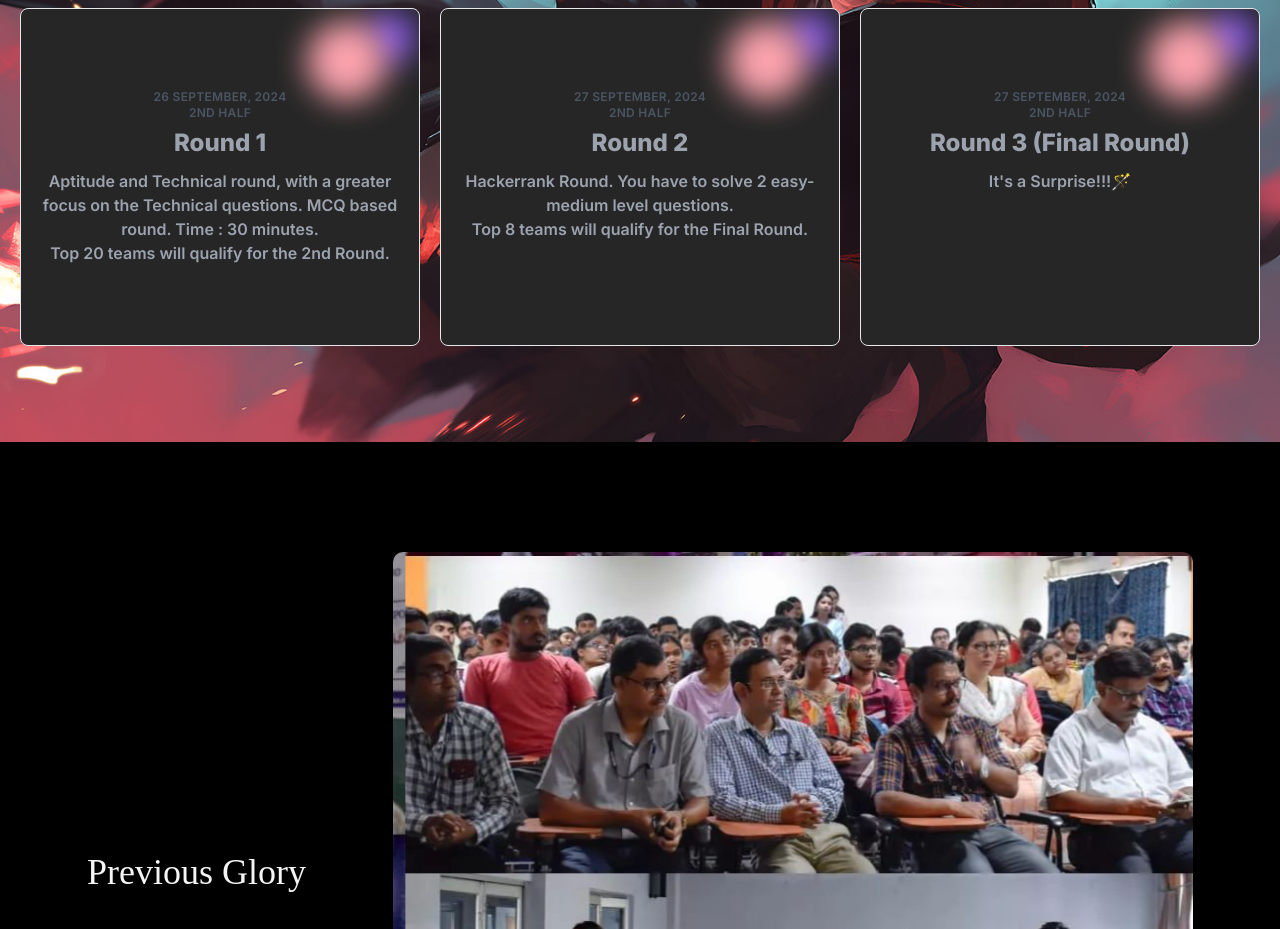
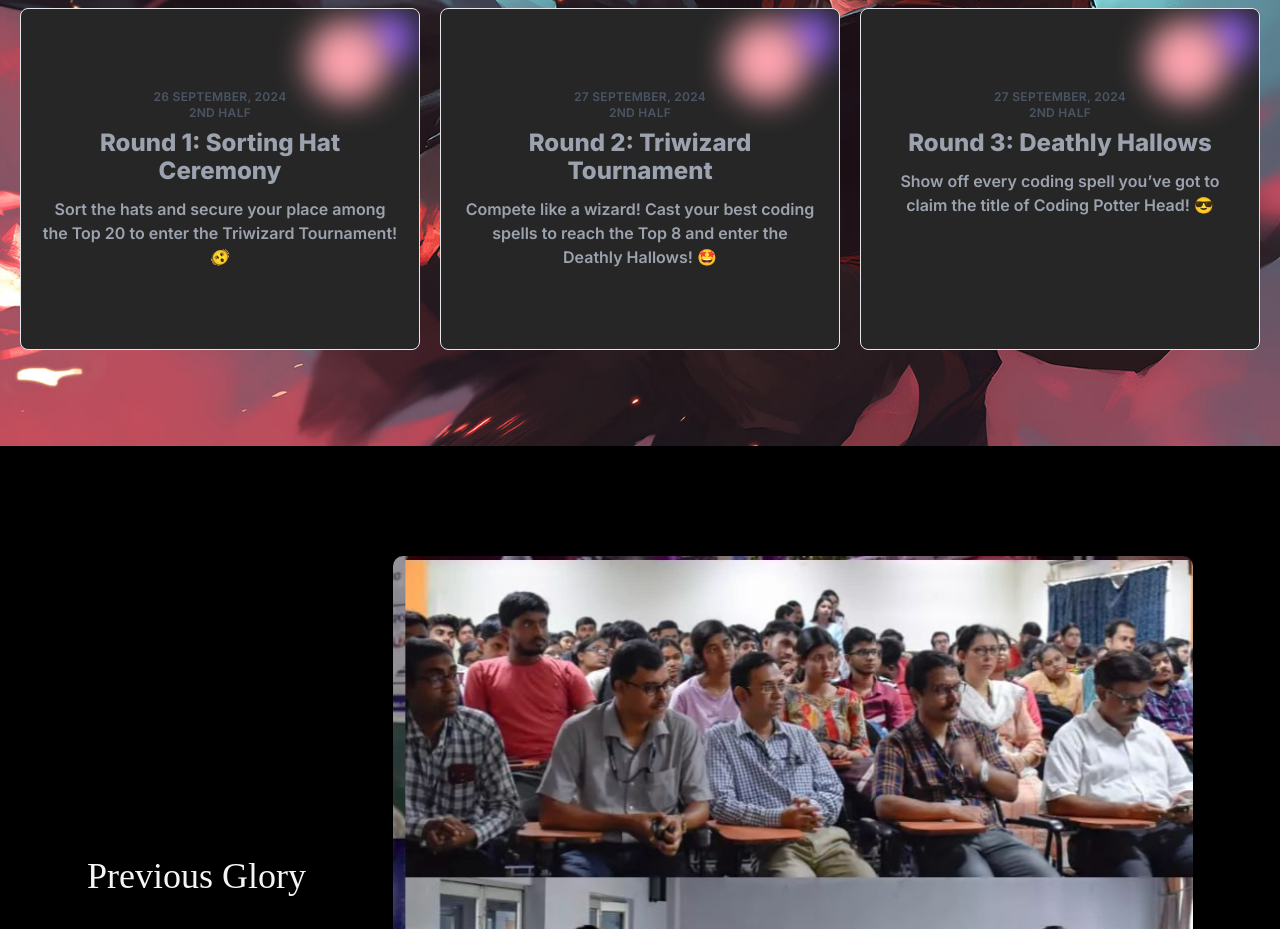
Before and after one commit to Sreyasree-001/Kodikas2k24, a Next.js app: page / in a window 1280 px wide. Shown: the part 1080-2009 px from the top of the page. Built offline with nearby package versions, Linux system fonts and the light colour scheme.

Commit message:
round details update

```diff
--- a/src/app/Components/AboutEvent.jsx
+++ b/src/app/Components/AboutEvent.jsx
@@ -30,13 +30,13 @@ const AboutEvent = () => {
             className="inline-block max-w-xs mx-auto mb-3 text-2xl font-extrabold leading-7 transition-colors duration-200 hover:text-deep-purple-accent-400"
             title="Round 1"
           >
-            Round 1
+            Round 1: Sorting Hat Ceremony
           </p>
-          <br />
+          <br/>
           <p
             className="inline-flex items-center font-semibold transition-colors duration-200"
           >
-            Aptitude and Technical round, with a greater focus on the Technical questions. MCQ based round. Time : 30 minutes.<br></br>Top 20 teams will qualify for the 2nd Round.
+            Sort the hats and secure your place among the Top 20 to enter the Triwizard Tournament! 🫨
           </p>
         </div>
         <div className="px-10 py-20 text-center text-gray-400 lg:px-5 lg:py-10 xl:py-20 group group-hover:before:duration-500 group-hover:after:duration-500 after:duration-500 hover:border-rose-300 hover:before:[box-shadow:_20px_20px_20px_30px_#a21caf] duration-500 before:duration-500 hover:duration-500 origin-left hover:decoration-2 hover:text-rose-300 relative bg-neutral-800 border rounded-lg  overflow-hidden  before:absolute before:w-12 before:h-12 before:content[''] before:right-1 before:top-1 before:z-10 before:bg-violet-500 before:rounded-full before:blur-lg  after:absolute after:z-10 after:w-20 after:h-20 after:content['']  after:bg-rose-300 after:right-8 after:top-3 after:rounded-full after:blur-lg">
@@ -47,13 +47,13 @@ const AboutEvent = () => {
             className="inline-block max-w-xs mx-auto mb-3 text-2xl font-extrabold leading-7 transition-colors duration-200 hover:text-deep-purple-accent-400"
             title="Round 2"
           >
-            Round 2
+            Round 2: Triwizard Tournament
           </p>
           <br />
           <p
             className="inline-flex items-center font-semibold transition-colors duration-200"
           >
-            Hackerrank Round. You have to solve 2 easy-medium level questions.<br/>Top 8 teams will qualify for the Final Round.
+            Compete like a wizard! Cast your best coding spells to reach the Top 8 and enter the Deathly Hallows! 🤩
           </p>
         </div>
         <div className="px-10 py-20 text-center text-gray-400 lg:px-5 lg:py-10 xl:py-20 group group-hover:before:duration-500 group-hover:after:duration-500 after:duration-500 hover:border-rose-300 hover:before:[box-shadow:_20px_20px_20px_30px_#a21caf] duration-500 before:duration-500 hover:duration-500 origin-left hover:decoration-2 hover:text-rose-300 relative bg-neutral-800 border rounded-lg  overflow-hidden  before:absolute before:w-12 before:h-12 before:content[''] before:right-1 before:top-1 before:z-10 before:bg-violet-500 before:rounded-full before:blur-lg  after:absolute after:z-10 after:w-20 after:h-20 after:content['']  after:bg-rose-300 after:right-8 after:top-3 after:rounded-full after:blur-lg">
@@ -64,13 +64,13 @@ const AboutEvent = () => {
             className="inline-block max-w-xs mx-auto mb-3 text-2xl font-extrabold leading-7 transition-colors duration-200 hover:text-deep-purple-accent-400"
             title="Round 3"
           >
-            Round 3 (Final Round)
+            Round 3: Deathly Hallows
           </p>
           <br />
           <p
             className="inline-flex items-center font-semibold transition-colors duration-200"
           >
-            It's a Surprise!!!🪄
+            Show off every coding spell you’ve got to claim the title of Coding Potter Head! 😎
           </p>
         </div>
       </div>
```
